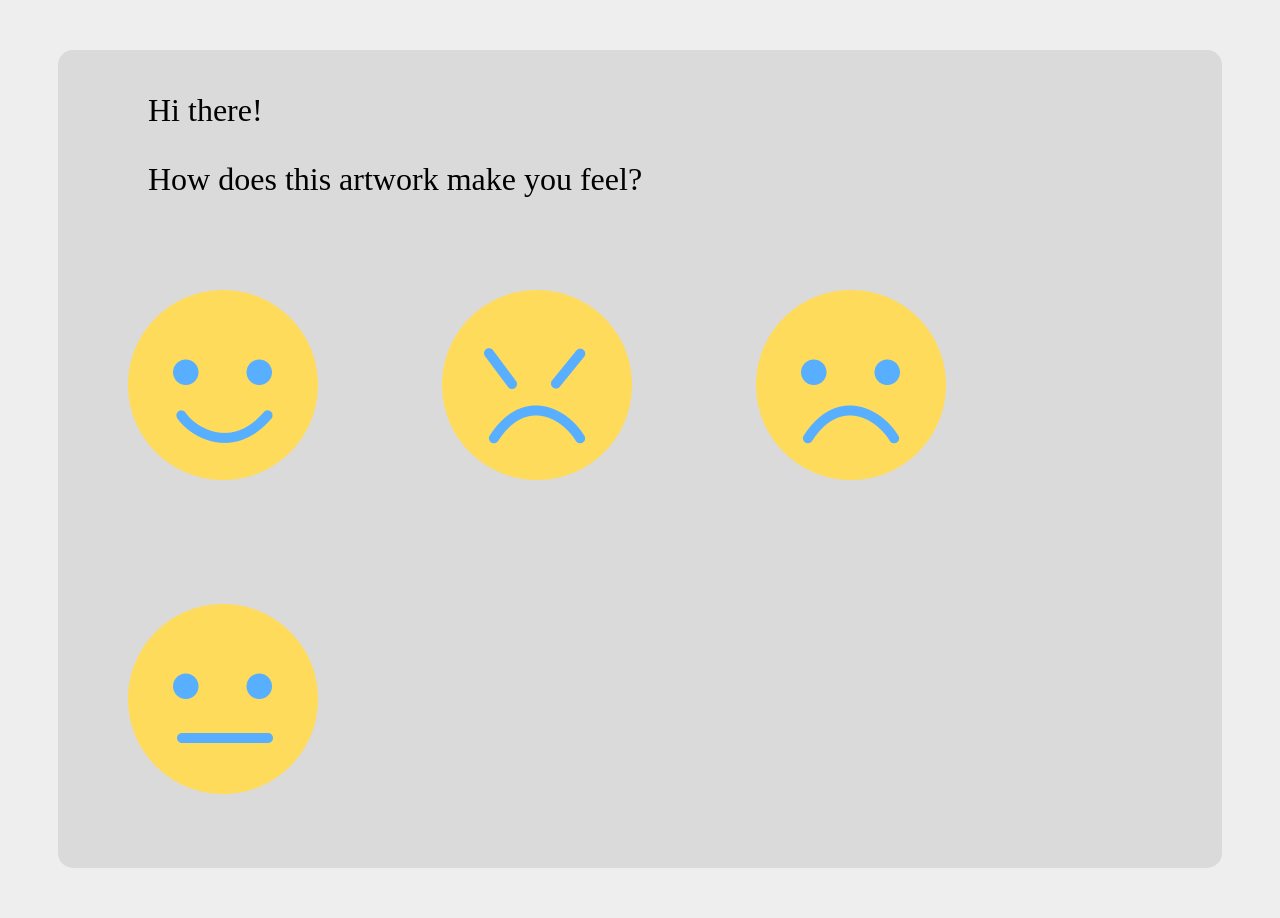
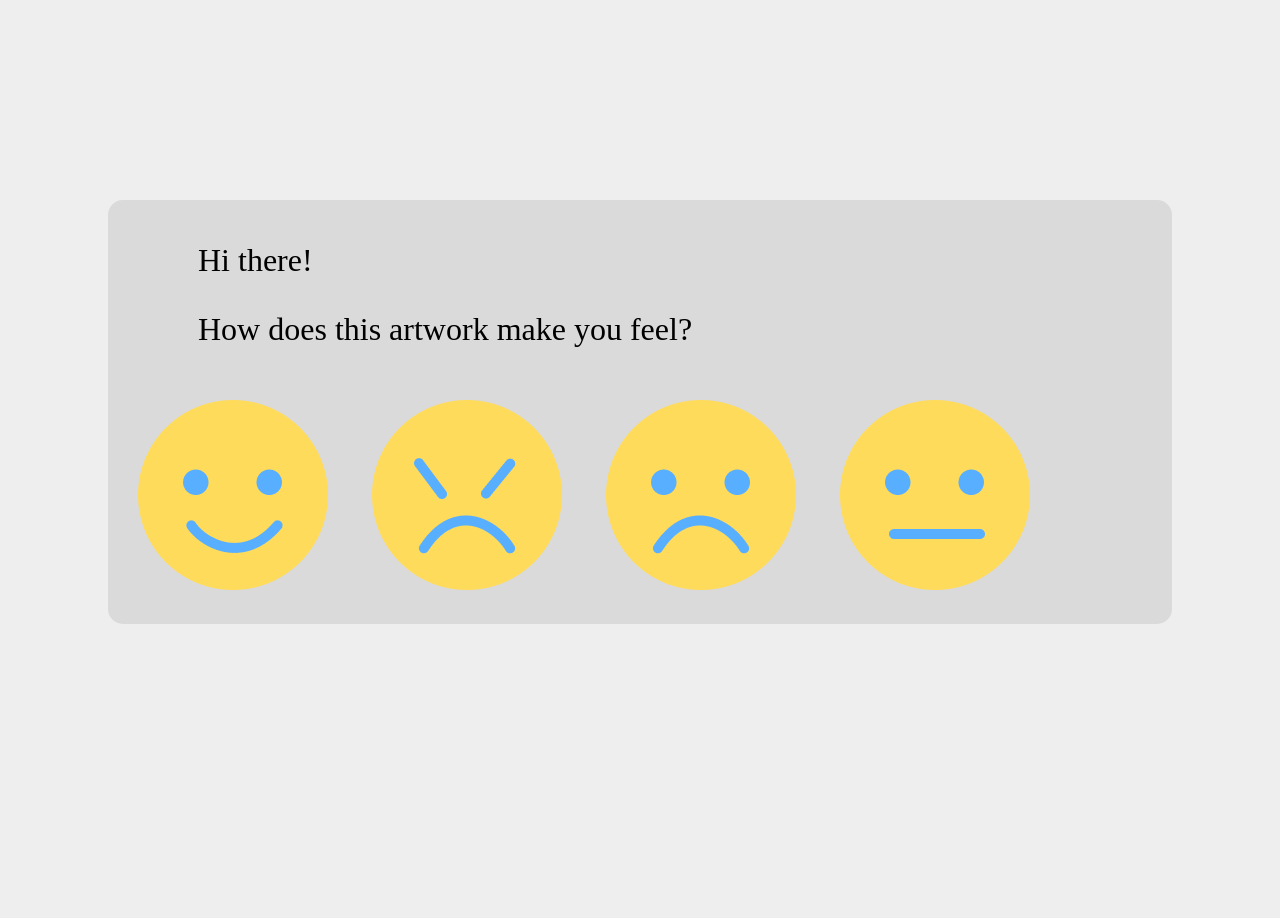
Before and after one commit to UQdeco3500/Monalisa, a PHP site: page /emoji_painting1.html in a window 1280 px wide. After the commit the page ends 624 px from the top, so only its background shows below. Run offline with PHP 8.4, Linux system fonts and the light colour scheme.

Commit message:
update emoji page css

```diff
--- a/css/style_emoji.css
+++ b/css/style_emoji.css
@@ -4,7 +4,7 @@
 
 .emoji img {
     padding:10px;
-    margin: 50px;
+    margin: 10px;
   }
 
   .words {
@@ -19,7 +19,8 @@
     background-color: #DADADA;
     border-radius: 15px;
     padding: 10px;
-    margin:50px;
+    margin:100px;
+    margin-top: 200px;
   }
 
   body {
```
